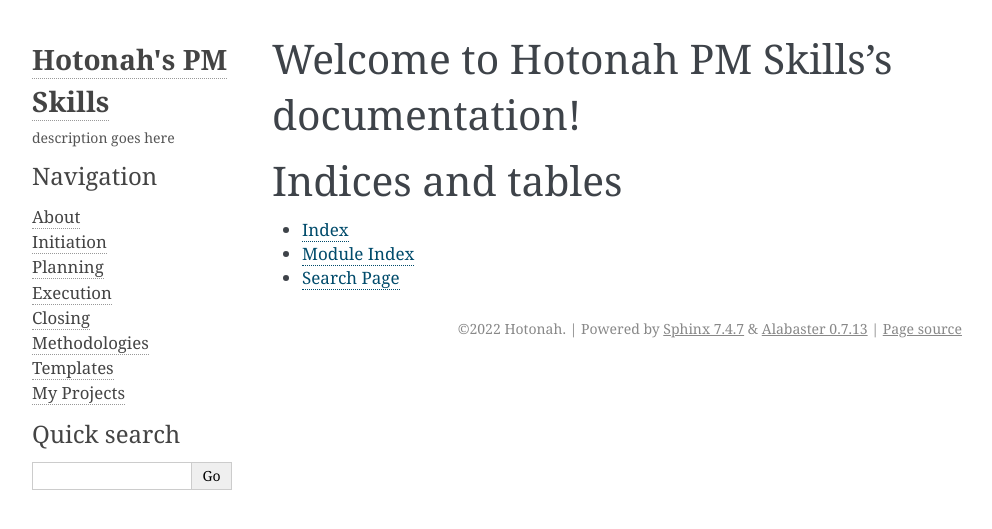
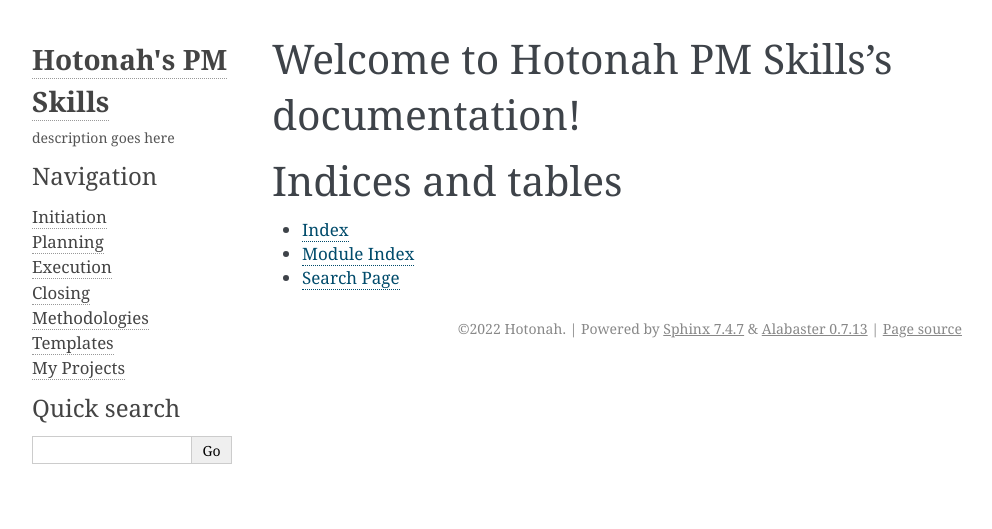
Before and after one commit to Hotonah/hotonah.github.io, a Sphinx documentation site: the page built from source/index.txt, in a window 1280 px wide. Shown: the top 529 px of the page, without its empty margins (148-1140 px from the left). Built offline with Sphinx 7.4.7, drawn with Linux system fonts in a browser that asks for light colours.

Commit message:
Update nav.html

```diff
--- a/source/_templates/nav.html
+++ b/source/_templates/nav.html
@@ -1,6 +1,5 @@
 <h3>Navigation</h3>
 <ul>
-    <li class="toctree-l1"><a href="about">About</a></li>
     <li class="toctree-l1"><a href="about">Initiation</a></li>
     <li class="toctree-l1"><a href="about">Planning</a></li>
     <li class="toctree-l1"><a href="about">Execution</a></li>
```
